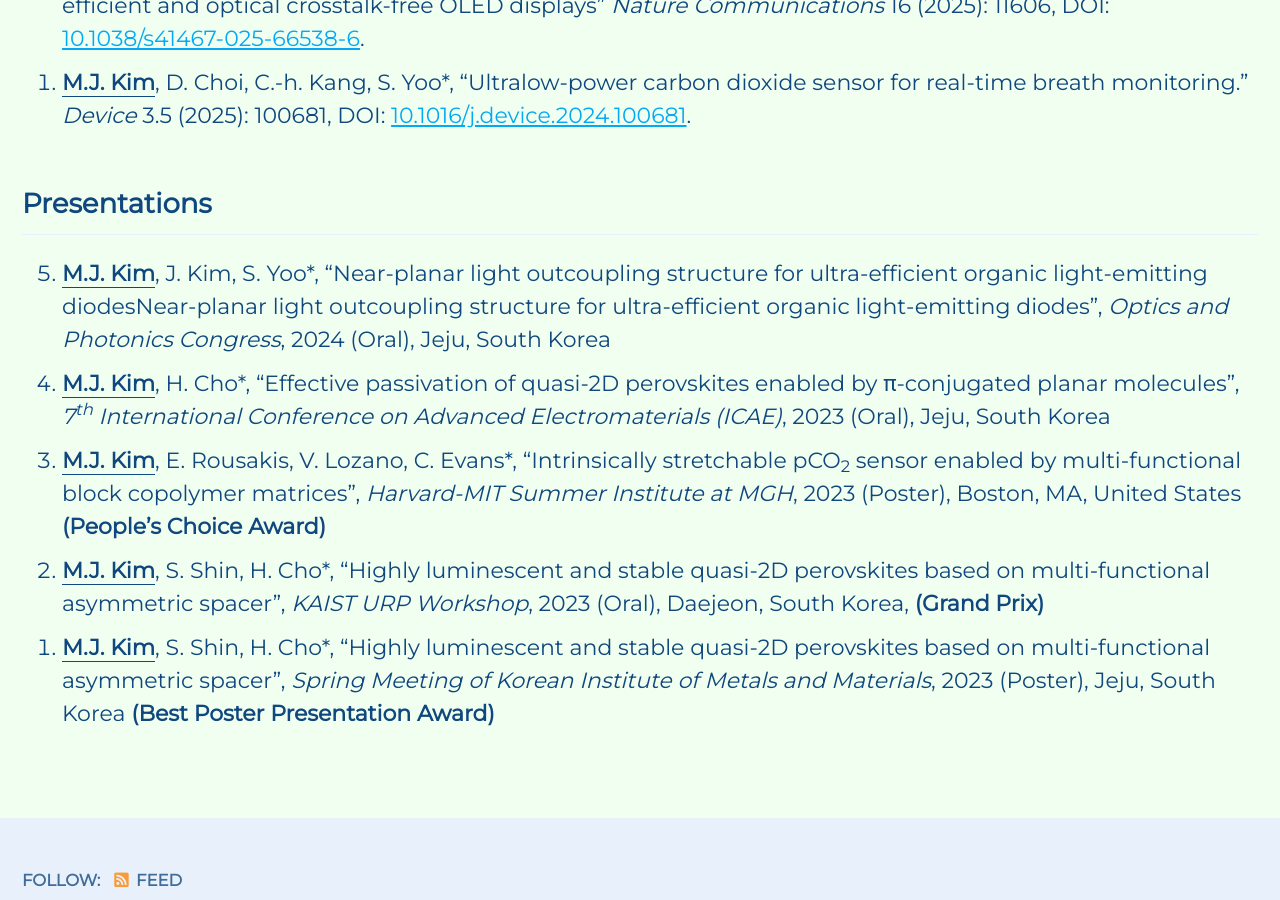
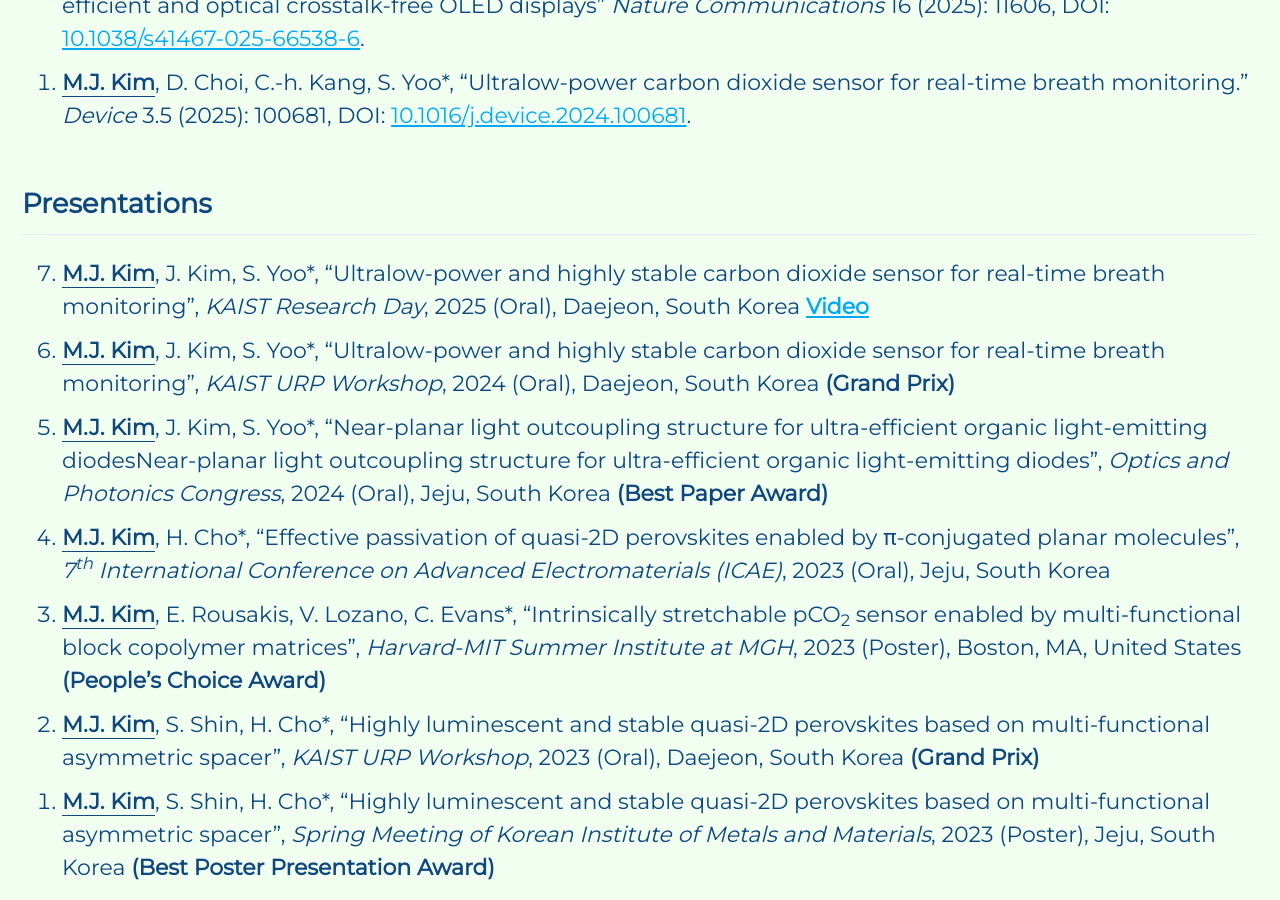
Before and after one commit to mj3259/mj3259.github.io, a Jekyll site: the page built from _pages/projects.md, in a window 1280 px wide and 900 px high, scrolled down 593 px. Built offline with Jekyll 4.4.1, drawn with Linux system fonts in a browser that asks for light colours; cached includes are drawn as plain includes.

Commit message:
Update projects.md

```diff
--- a/_pages/projects.md
+++ b/_pages/projects.md
@@ -45,10 +45,12 @@
 
 
 ## Presentations
-1. **<u>M.J. Kim</u>**, J. Kim, S. Yoo*, "Near-planar light outcoupling structure for ultra-efficient organic light-emitting diodesNear-planar light outcoupling structure for ultra-efficient organic light-emitting diodes", _Optics and Photonics Congress_, 2024 (Oral), Jeju, South Korea
+1. **<u>M.J. Kim</u>**, J. Kim, S. Yoo*, "Ultralow-power and highly stable carbon dioxide sensor for real-time breath monitoring", _KAIST Research Day_, 2025 (Oral), Daejeon, South Korea __[Video](https://youtu.be/p-6cQ5can9o?si=_PpzmgQl2E7s5PqI&t=5084)__
+1. **<u>M.J. Kim</u>**, J. Kim, S. Yoo*, "Ultralow-power and highly stable carbon dioxide sensor for real-time breath monitoring", _KAIST URP Workshop_, 2024 (Oral), Daejeon, South Korea __(Grand Prix)__
+1. **<u>M.J. Kim</u>**, J. Kim, S. Yoo*, "Near-planar light outcoupling structure for ultra-efficient organic light-emitting diodesNear-planar light outcoupling structure for ultra-efficient organic light-emitting diodes", _Optics and Photonics Congress_, 2024 (Oral), Jeju, South Korea __(Best Paper Award)__
 1. **<u>M.J. Kim</u>**, H. Cho*, "Effective passivation of quasi-2D perovskites enabled by π-conjugated planar molecules", _7<sup>th</sup> International Conference on Advanced Electromaterials (ICAE)_, 2023 (Oral), Jeju, South Korea
 1. **<u>M.J. Kim</u>**, E. Rousakis, V. Lozano, C. Evans*, "Intrinsically stretchable pCO<sub>2</sub> sensor enabled by multi-functional block copolymer matrices", _Harvard-MIT Summer Institute at MGH_, 2023 (Poster), Boston, MA, United States __(People's Choice Award)__
-1. **<u>M.J. Kim</u>**, S. Shin, H. Cho*, "Highly luminescent and stable quasi-2D perovskites based on multi-functional asymmetric spacer", _KAIST URP Workshop_, 2023 (Oral), Daejeon, South Korea, __(Grand Prix)__
+1. **<u>M.J. Kim</u>**, S. Shin, H. Cho*, "Highly luminescent and stable quasi-2D perovskites based on multi-functional asymmetric spacer", _KAIST URP Workshop_, 2023 (Oral), Daejeon, South Korea __(Grand Prix)__
 1. **<u>M.J. Kim</u>**, S. Shin, H. Cho*, "Highly luminescent and stable quasi-2D perovskites based on multi-functional asymmetric spacer", _Spring Meeting of Korean Institute of Metals and Materials_, 2023 (Poster), Jeju, South Korea __(Best Poster Presentation Award)__
 {: reversed="reversed"}
 
```
